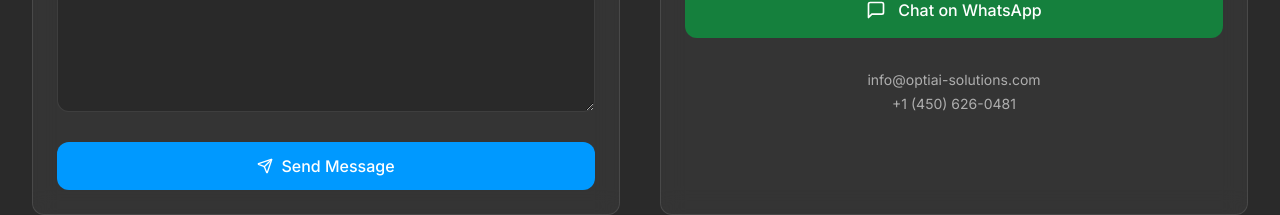
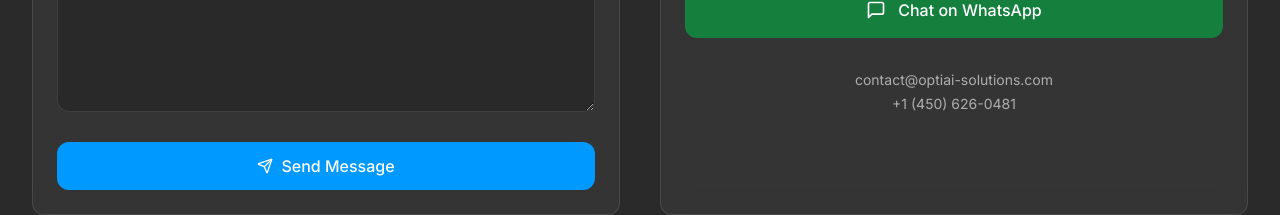
Before and after one commit to dennismarfo/optimize-ai-solutions, a React (Vite) app: page / in a window 1280 px wide. Shown: the part 6125-6340 px from the top of the page. Built offline with nearby package versions, Linux system fonts and the light colour scheme.

Commit message:
Fix: Update contact email address
Update the contact email address to contact@optiai-solutions.com in the contact section and the submit button.

```diff
--- a/src/components/sections/ContactSection.tsx
+++ b/src/components/sections/ContactSection.tsx
@@ -34,6 +34,7 @@ export const ContactSection = () => {
         from_name: formData.name,
         from_email: formData.email,
         message: formData.message,
+        to_email: 'contact@optiai-solutions.com', // Updated recipient email
       }, userId);
 
       toast({
@@ -139,7 +140,7 @@ export const ContactSection = () => {
 
               <div className="space-y-6">
                 <a
-                  href="https://calendly.com"
+                  href="https://calendly.com/dennismarfo/30min"
                   target="_blank"
                   rel="noopener noreferrer"
                   className="bg-aiDarkGray hover:bg-aiLightGray text-white font-medium p-4 rounded-lg transition-colors flex items-center justify-center"
@@ -160,7 +161,7 @@ export const ContactSection = () => {
               </div>
 
               <div className="mt-8 text-center">
-                <p className="text-white/60 text-sm mb-1">info@optiai-solutions.com</p>
+                <p className="text-white/60 text-sm mb-1">contact@optiai-solutions.com</p>
                 <p className="text-white/60 text-sm">+1 (450) 626-0481</p>
               </div>
             </div>
--- a/src/pages/Index.tsx
+++ b/src/pages/Index.tsx
@@ -1,4 +1,3 @@
-
 import React, { useEffect } from 'react';
 import { Header } from '@/components/Header';
 import { HeroSection } from '@/components/sections/HeroSection';
@@ -60,7 +59,7 @@ const IndexContent = () => {
       "url": "https://optiai-solutions.com",
       "logo": "https://optiai-solutions.com/logo.png",
       "description": t('meta.description'),
-      "email": "info@optiai-solutions.com",
+      "email": "contact@optiai-solutions.com",
       "telephone": "+1 (450) 626-0481",
       "address": {
         "@type": "PostalAddress",
```
